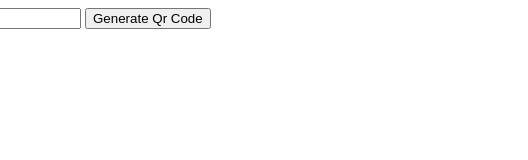
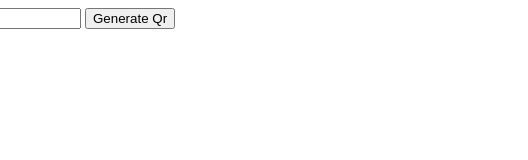
Before and after one commit to yennylsamson/covid-zone-monitor-backend, a website: page index.html in a window 1280 px wide. Shown: the full height of the page, 112-640 px from the left. Drawn offline with Linux system fonts and the light colour scheme.

Commit message:
Update index.html

```diff
--- a/index.html
+++ b/index.html
@@ -12,7 +12,7 @@
       <div class="left-container">
 
           <input type="text" id="data" placeholder="your qr text here" name="dataName">
-          <button type="submit" id="generate_code">Generate Qr Code</button>
+          <button type="submit" id="generate_code">Generate Qr</button>
       </div>
       <br>
       <br>
```
